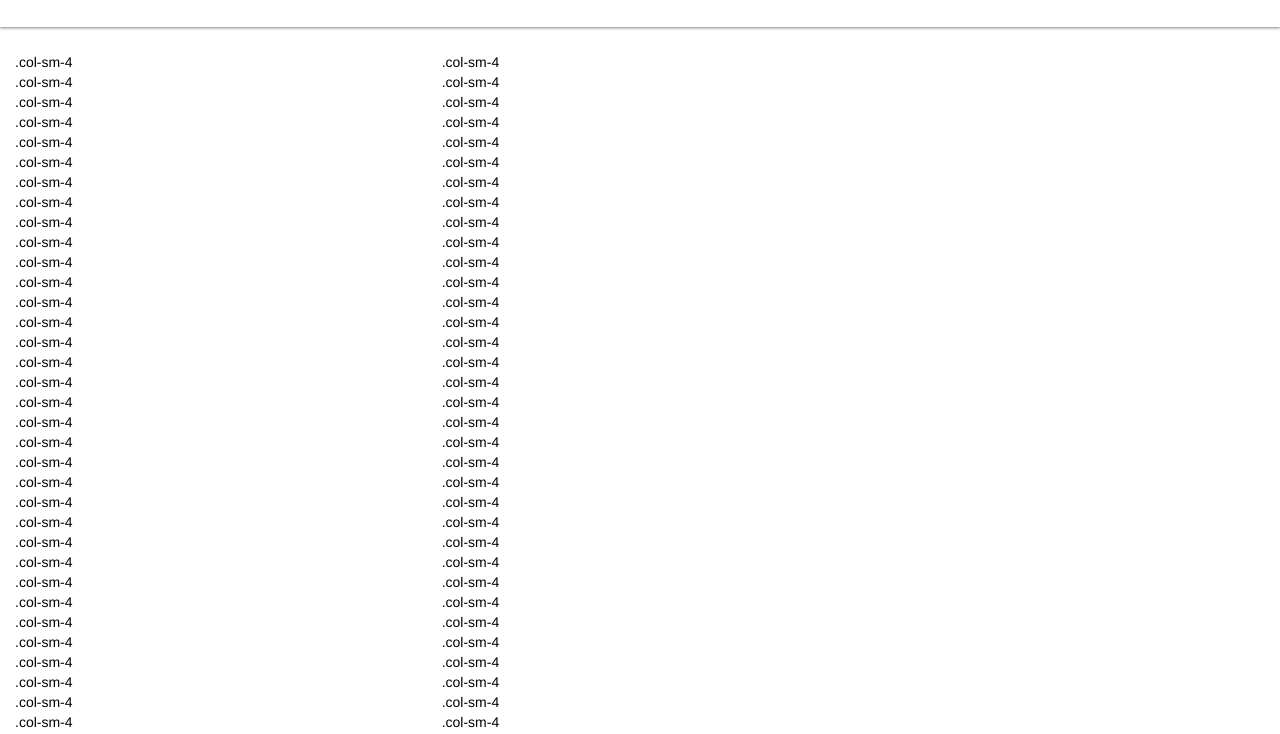
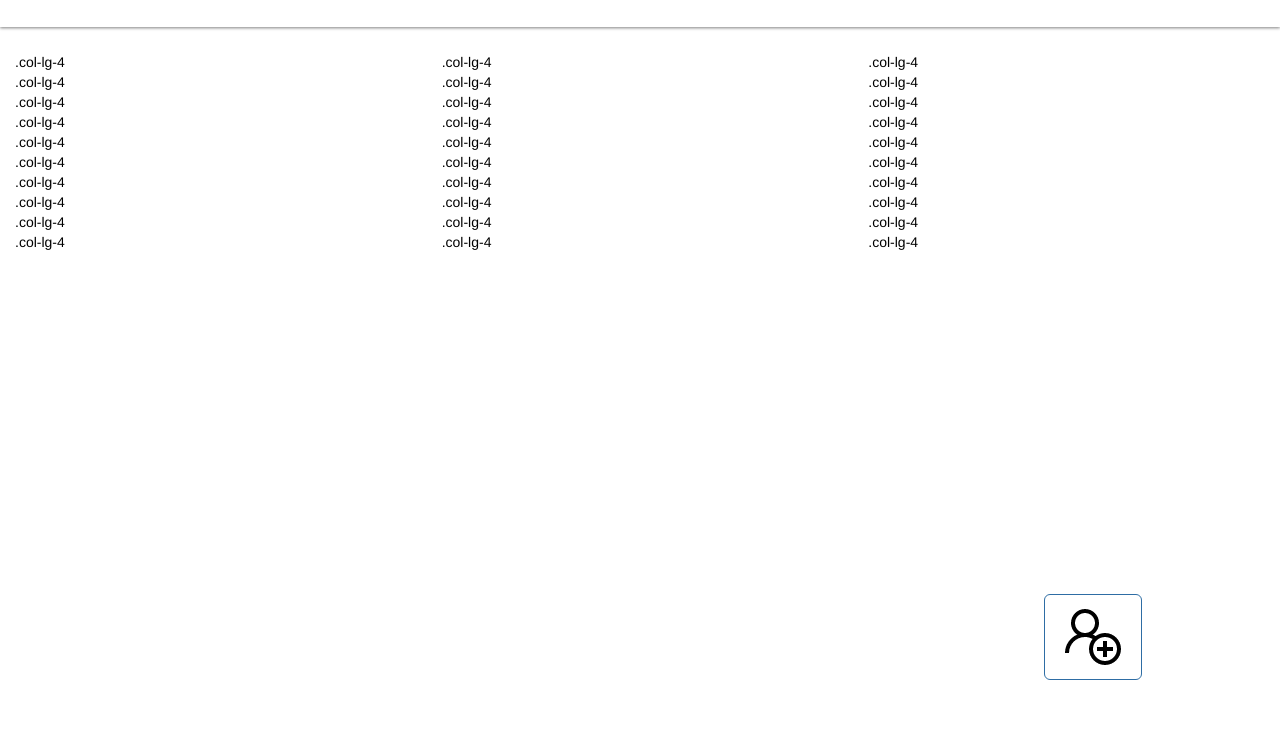
Before and after one commit to RitaK/MyContacts, a plain HTML site: page index.html in a window 1280 px wide. Shown: the part 66-800 px from the top of the page. Drawn offline with nearby package versions, Linux system fonts and the light colour scheme.

Commit message:
fixed the columns stacking

```diff
--- a/index.html
+++ b/index.html
@@ -18,89 +18,55 @@
 		</header>
 		<div class="contacts-info">
 			<div class = "contact-row">
-				<div class="col-md-4 columns" >.col-sm-4</div>
-				<div class="col-md-8 columns">.col-sm-4</div>
-				<div class="col-md-4 columns" >.col-sm-4</div>
-				<div class="col-md-8 columns">.col-sm-4</div>
-				<div class="col-md-4 columns" >.col-sm-4</div>
-				<div class="col-md-8 columns">.col-sm-4</div>
-				<div class="col-md-4 columns" >.col-sm-4</div>
-				<div class="col-md-8 columns">.col-sm-4</div>
-				<div class="col-md-4 columns" >.col-sm-4</div>
-				<div class="col-md-8 columns">.col-sm-4</div>
-				<div class="col-md-4 columns" >.col-sm-4</div>
-				<div class="col-md-8 columns">.col-sm-4</div>
-				<div class="col-md-4 columns" >.col-sm-4</div>
-				<div class="col-md-8 columns">.col-sm-4</div>
-				<div class="col-md-4 columns" >.col-sm-4</div>
-				<div class="col-md-8 columns">.col-sm-4</div>
-				<div class="col-md-4 columns" >.col-sm-4</div>
-				<div class="col-md-8 columns">.col-sm-4</div>
-				<div class="col-md-4 columns" >.col-sm-4</div>
-				<div class="col-md-8 columns">.col-sm-4</div>
-				<div class="col-md-4 columns" >.col-sm-4</div>
-				<div class="col-md-8 columns">.col-sm-4</div>
-				<div class="col-md-4 columns" >.col-sm-4</div>
-				<div class="col-md-8 columns">.col-sm-4</div>
-				<div class="col-md-4 columns" >.col-sm-4</div>
-				<div class="col-md-8 columns">.col-sm-4</div>
-				<div class="col-md-4 columns" >.col-sm-4</div>
-				<div class="col-md-8 columns">.col-sm-4</div>
-				<div class="col-md-4 columns" >.col-sm-4</div>
-				<div class="col-md-8 columns">.col-sm-4</div>
-				<div class="col-md-4 columns" >.col-sm-4</div>
-				<div class="col-md-8 columns">.col-sm-4</div>
-				<div class="col-md-4 columns" >.col-sm-4</div>
-				<div class="col-md-8 columns">.col-sm-4</div>
-				<div class="col-md-4 columns" >.col-sm-4</div>
-				<div class="col-md-8 columns">.col-sm-4</div>
-				<div class="col-md-4 columns" >.col-sm-4</div>
-				<div class="col-md-8 columns">.col-sm-4</div>
-				<div class="col-md-4 columns" >.col-sm-4</div>
-				<div class="col-md-8 columns">.col-sm-4</div>
-				<div class="col-md-4 columns" >.col-sm-4</div>
-				<div class="col-md-8 columns">.col-sm-4</div>
-				<div class="col-md-4 columns" >.col-sm-4</div>
-				<div class="col-md-8 columns">.col-sm-4</div>
-				<div class="col-md-4 columns" >.col-sm-4</div>
-				<div class="col-md-8 columns">.col-sm-4</div>
-				<div class="col-md-4 columns" >.col-sm-4</div>
-				<div class="col-md-8 columns">.col-sm-4</div><div class="col-md-4 columns" >.col-sm-4</div>
-				<div class="col-md-8 columns">.col-sm-4</div>
-				<div class="col-md-4 columns" >.col-sm-4</div>
-				<div class="col-md-8 columns">.col-sm-4</div>
-				<div class="col-md-4 columns" >.col-sm-4</div>
-				<div class="col-md-8 columns">.col-sm-4</div>
-				<div class="col-md-4 columns" >.col-sm-4</div>
-				<div class="col-md-8 columns">.col-sm-4</div>
-				<div class="col-md-4 columns" >.col-sm-4</div>
-				<div class="col-md-8 columns">.col-sm-4</div>
-				<div class="col-md-4 columns" >.col-sm-4</div>
-				<div class="col-md-8 columns">.col-sm-4</div>
-				<div class="col-md-4 columns" >.col-sm-4</div>
-				<div class="col-md-8 columns">.col-sm-4</div>
-				<div class="col-md-4 columns" >.col-sm-4</div>
-				<div class="col-md-8 columns">.col-sm-4</div>
-				<div class="col-md-4 columns" >.col-sm-4</div>
-				<div class="col-md-8 columns">.col-sm-4</div>
-				<div class="col-md-4 columns" >.col-sm-4</div>
-				<div class="col-md-8 columns">.col-sm-4</div>
-				<div class="col-md-4 columns" >.col-sm-4</div>
-				<div class="col-md-8 columns">.col-sm-4</div>
-				<div class="col-md-4 columns" >.col-sm-4</div>
-				<div class="col-md-8 columns">.col-sm-4</div>
-				<div class="col-md-4 columns" >.col-sm-4</div>
-				<div class="col-md-8 columns">.col-sm-4</div>
-				<div class="col-md-4 columns" >.col-sm-4</div>
-				<div class="col-md-8 columns">.col-sm-4</div>
-				<div class="col-md-4 columns" >.col-sm-4</div>
-				<div class="col-md-8 columns">.col-sm-4</div><div class="col-md-4 columns" >.col-sm-4</div>
-				<div class="col-md-8 columns">.col-sm-4</div>
-				<div class="col-md-4 columns" >.col-sm-4</div>
-				<div class="col-md-8 columns">.col-sm-4</div>
-
+				<div class="col-lg-4 columns" >.col-lg-4</div>
+				<div class="col-lg-4 columns" >.col-lg-4</div>
+				<div class="col-lg-4 columns" >.col-lg-4</div>
 			</div>
-
+			<div class = "contact-row">
+				<div class="col-lg-4 columns" >.col-lg-4</div>
+				<div class="col-lg-4 columns" >.col-lg-4</div>
+				<div class="col-lg-4 columns" >.col-lg-4</div>
+			</div>
+			<div class = "contact-row">
+				<div class="col-lg-4 columns" >.col-lg-4</div>
+				<div class="col-lg-4 columns" >.col-lg-4</div>
+				<div class="col-lg-4 columns" >.col-lg-4</div>
+			</div>
+			<div class = "contact-row">
+				<div class="col-lg-4 columns" >.col-lg-4</div>
+				<div class="col-lg-4 columns" >.col-lg-4</div>
+				<div class="col-lg-4 columns" >.col-lg-4</div>
+			</div>
+			<div class = "contact-row">
+				<div class="col-lg-4 columns" >.col-lg-4</div>
+				<div class="col-lg-4 columns" >.col-lg-4</div>
+				<div class="col-lg-4 columns" >.col-lg-4</div>
+			</div>
+			<div class = "contact-row">
+				<div class="col-lg-4 columns" >.col-lg-4</div>
+				<div class="col-lg-4 columns" >.col-lg-4</div>
+				<div class="col-lg-4 columns" >.col-lg-4</div>
+			</div>
+			<div class = "contact-row">
+				<div class="col-lg-4 columns" >.col-lg-4</div>
+				<div class="col-lg-4 columns" >.col-lg-4</div>
+				<div class="col-lg-4 columns" >.col-lg-4</div>
+			</div>
+			<div class = "contact-row">
+				<div class="col-lg-4 columns" >.col-lg-4</div>
+				<div class="col-lg-4 columns" >.col-lg-4</div>
+				<div class="col-lg-4 columns" >.col-lg-4</div>
+			</div>
+			<div class = "contact-row">
+				<div class="col-lg-4 columns" >.col-lg-4</div>
+				<div class="col-lg-4 columns" >.col-lg-4</div>
+				<div class="col-lg-4 columns" >.col-lg-4</div>
+			</div>
+			<div class = "contact-row">
+				<div class="col-lg-4 columns" >.col-lg-4</div>
+				<div class="col-lg-4 columns" >.col-lg-4</div>
+				<div class="col-lg-4 columns" >.col-lg-4</div>
+			</div>
 			<button type="button" id= "addUserBtn" class="btn btn-primary btn-lg" data-toggle="modal" data-target="#newContactModal"><img src="AddUser.png"></button>
 			<!--popup modal-->
 			<div id="newContactModal" class="modal fade" role="dialog">
@@ -118,8 +84,12 @@
 							<input type="text" class="form-control" id="name">
 						</div>
 						<div class="form-group">
-					    <label for="phoneNumber">Number:</label>
+							<label for="phoneNumber">Phone number:</label>
 							<input type="text" class="form-control" id="phoneNumber">
+						</div>
+						<div class="form-group">
+						    <label for="email">Email:</label>
+						    <input type="email" class="form-control" id="email">
 					  	</div>
 					  <button type="submit" class="btn btn-default">Create</button>
 					</form>
--- a/main.css
+++ b/main.css
@@ -3,6 +3,8 @@
     background-color: white;
     color: black;
 	overflow: hidden;
+	float: left;
+    width: 33.33333333%;
 }
 .columns:hover {
     background-color: #0099cc;
@@ -34,6 +36,9 @@ h2{
 	background-color: white;
 	float: right;
     margin: 20px;
+    top: 80%;
+    left: 80%;
+    position: fixed;
 }
 
 #addUserBtn:hover {
```
Lines whose indentation alone changed are shown as unchanged.
